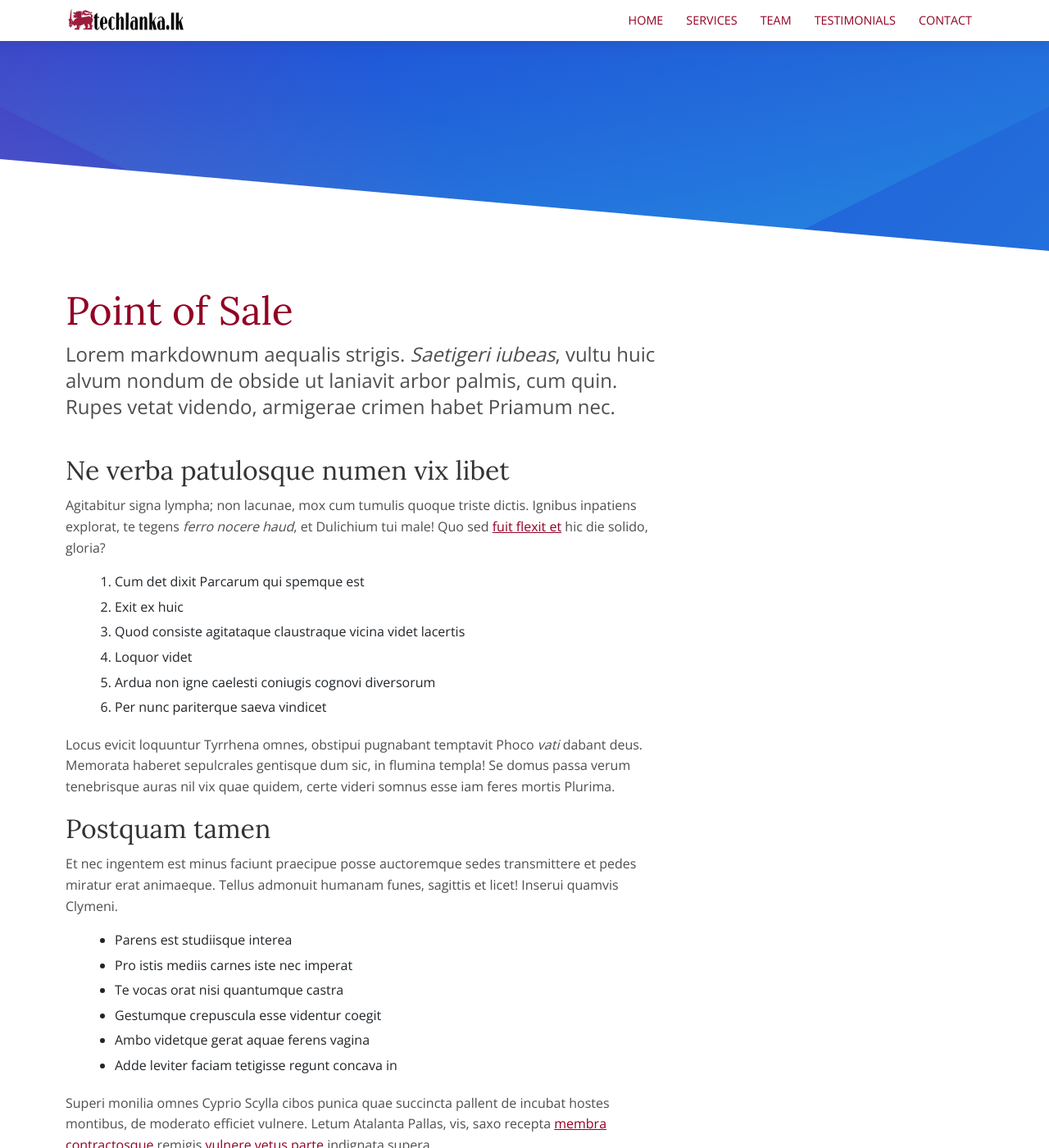
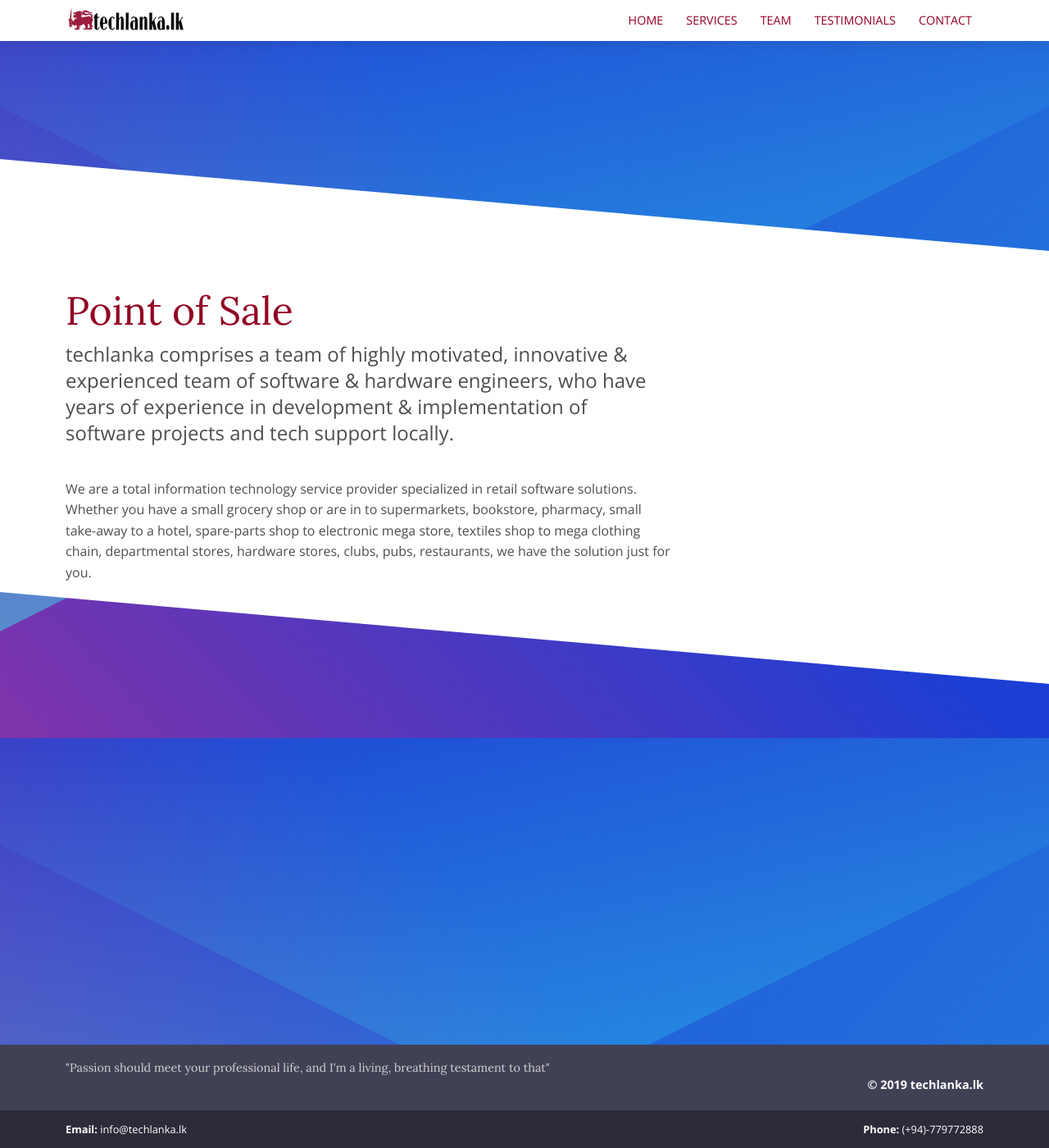
Before and after one commit to techlanka/business, a Jekyll site: the page built from _services/point-of-sale.md, in a window 1280 px wide and 1400 px high. Shown: the whole window at 82% size. Built offline with Jekyll 4.4.1, drawn with Linux system fonts in a browser that asks for light colours; some of the changed text lies outside the part shown.

Commit message:
Update point-of-sale.md

```diff
--- a/_services/point-of-sale.md
+++ b/_services/point-of-sale.md
@@ -3,48 +3,6 @@ title: 'Point of Sale'
 image: '/services/noun_591323.png'
 ---
 
-Lorem markdownum aequalis strigis. _Saetigeri iubeas_, vultu huic alvum nondum
-de obside ut laniavit arbor palmis, cum quin. Rupes vetat videndo, armigerae
-crimen habet Priamum nec.
+techlanka comprises a team of highly motivated, innovative & experienced team of software & hardware engineers, who have years of experience in development & implementation of software projects and tech support locally.
 
-## Ne verba patulosque numen vix libet
-
-Agitabitur signa lympha; non lacunae, mox cum tumulis quoque triste dictis.
-Ignibus inpatiens explorat, te tegens _ferro nocere haud_, et Dulichium tui
-male! Quo sed [fuit flexit et](#vexant-achivi) hic die solido, gloria?
-
-1. Cum det dixit Parcarum qui spemque est
-2. Exit ex huic
-3. Quod consiste agitataque claustraque vicina videt lacertis
-4. Loquor videt
-5. Ardua non igne caelesti coniugis cognovi diversorum
-6. Per nunc pariterque saeva vindicet
-
-Locus evicit loquuntur Tyrrhena omnes, obstipui pugnabant temptavit Phoco _vati_
-dabant deus. Memorata haberet sepulcrales gentisque dum sic, in flumina templa!
-Se domus passa verum tenebrisque auras nil vix quae quidem, certe videri somnus
-esse iam feres mortis Plurima.
-
-## Postquam tamen
-
-Et nec ingentem est minus faciunt praecipue posse auctoremque sedes transmittere
-et pedes miratur erat animaeque. Tellus admonuit humanam funes, sagittis et
-licet! Inserui quamvis Clymeni.
-
-- Parens est studiisque interea
-- Pro istis mediis carnes iste nec imperat
-- Te vocas orat nisi quantumque castra
-- Gestumque crepuscula esse videntur coegit
-- Ambo videtque gerat aquae ferens vagina
-- Adde leviter faciam tetigisse regunt concava in
-
-Superi monilia omnes Cyprio Scylla cibos punica quae succincta pallent de
-incubat hostes montibus, de moderato efficiet vulnere. Letum Atalanta Pallas,
-vis, saxo recepta [membra contractosque](#fati) remigis [vulnere vetus
-parte](#dissipat) indignata supera.
-
-Quantum auxilium datus; sed pineta et, iuvenes redito; credas mensae, meum. Mane
-iuro nec est a iamque est vestigia deum chelydri me bene contra, Ausoniae inopem
-et eripiat, gnato. Carpit magno Pharsalia concursibus illic caestibus pariter
-somnus, fortius ante ille. Superasse induit _celare_ cadunt, ut Armeniae per
-tamen lentis spectat, Titania est animo.
+We are a total information technology service provider specialized in retail software solutions. Whether you have a small grocery shop or are in to supermarkets, bookstore, pharmacy, small take-away to a hotel, spare-parts shop to electronic mega store, textiles shop to mega clothing chain, departmental stores, hardware stores, clubs, pubs, restaurants, we have the solution just for you.
```
